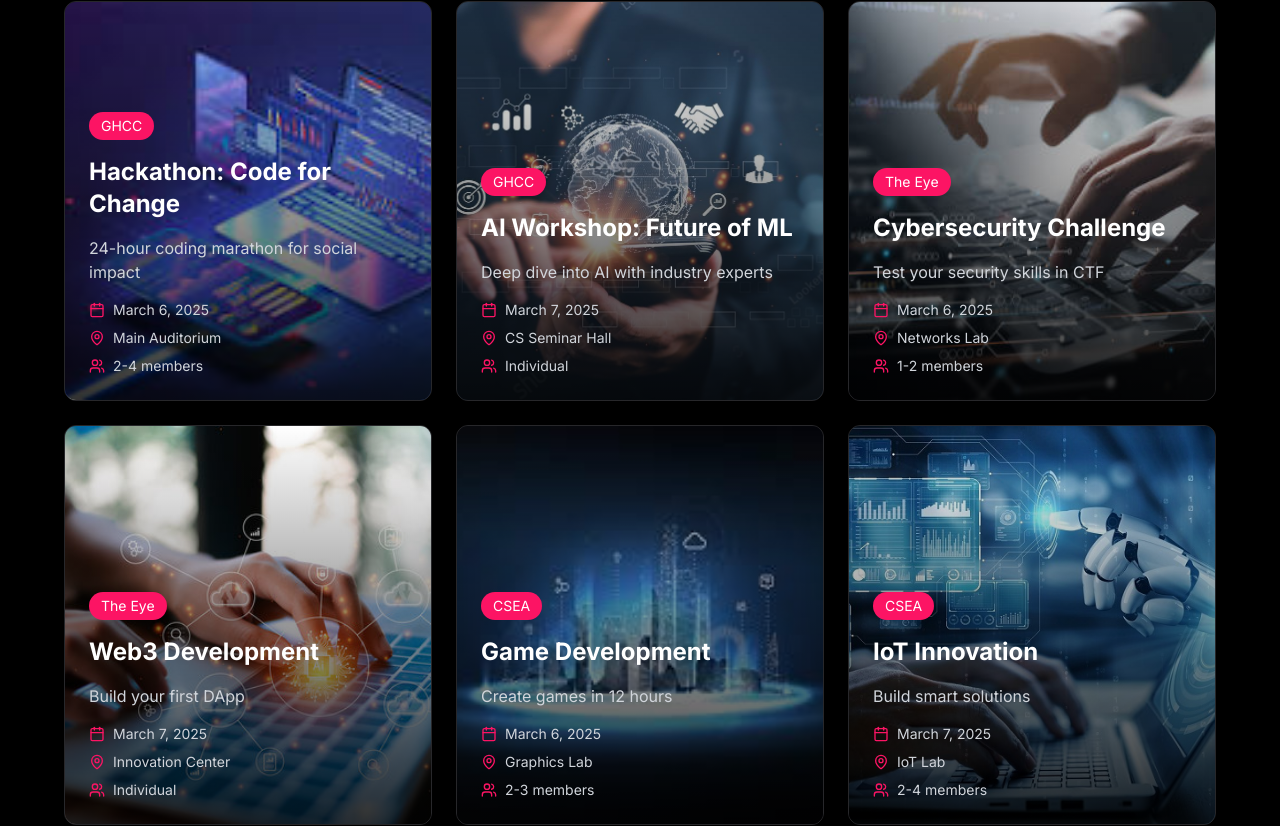
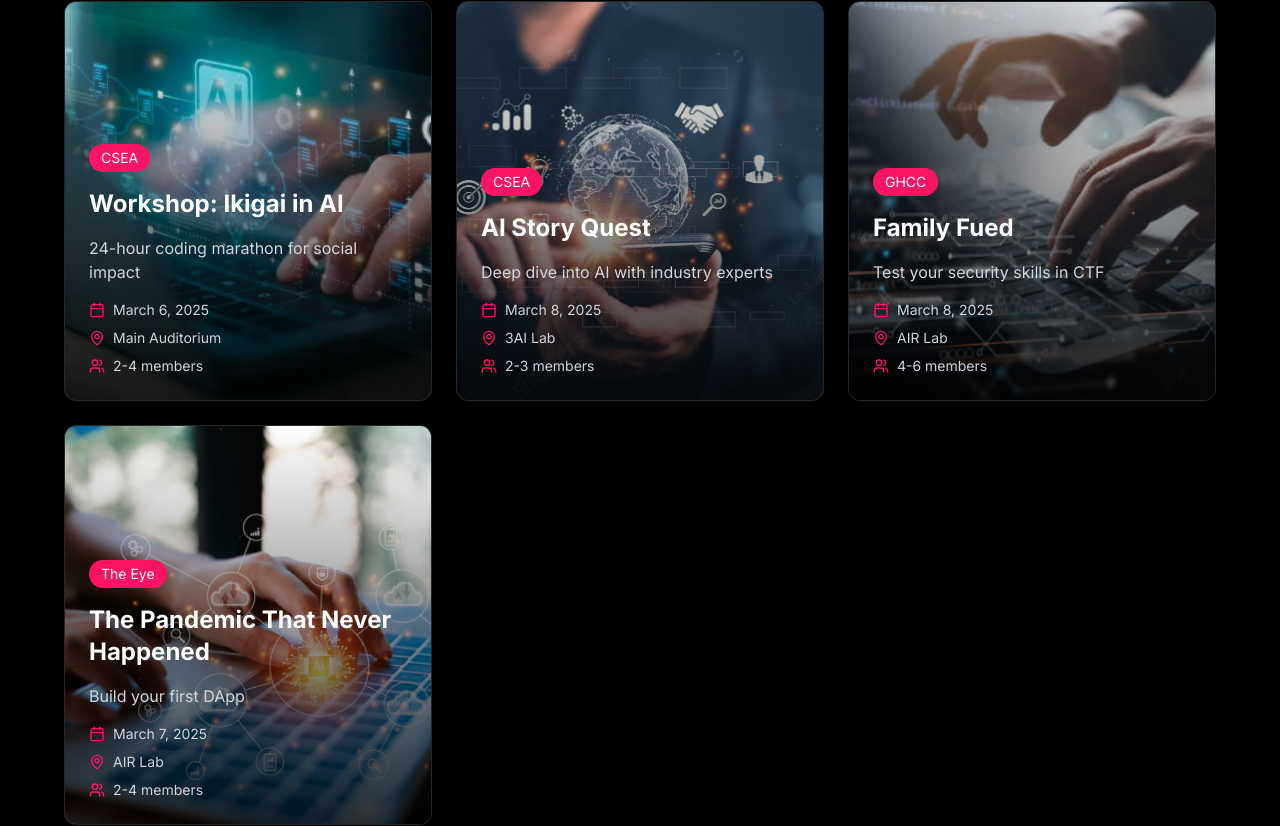
Before and after one commit to keerti144/infinitum-frontend, a Next.js app: page / in a window 1280 px wide. Shown: the part 1059-1885 px from the top of the page. Built offline with nearby package versions, Linux system fonts and the light colour scheme.

Commit message:
Event desc

```diff
--- a/src/app/components/portfolio.tsx
+++ b/src/app/components/portfolio.tsx
@@ -17,8 +17,8 @@ export default function Portfolio() {
     () => [
       {
         id: 1,
-        title: "Hackathon: Code for Change",
-        category: "GHCC",
+        title: "Workshop: Ikigai in AI",
+        category: "CSEA",
         image: "/e1.jpg",
         date: "March 6, 2025",
         location: "Main Auditorium",
@@ -27,54 +27,35 @@ export default function Portfolio() {
       },
       {
         id: 2,
-        title: "AI Workshop: Future of ML",
-        category: "GHCC",
+        title: "AI Story Quest",
+        category: "CSEA",
         image: "/e2.jpg",
-        date: "March 7, 2025",
-        location: "CS Seminar Hall",
-        teamSize: "Individual",
+        date: "March 8, 2025",
+        location: "3AI Lab",
+        teamSize: "2-3 members",
         shortDescription: "Deep dive into AI with industry experts",
       },
       {
         id: 3,
-        title: "Cybersecurity Challenge",
-        category: "The Eye",
+        title: "Family Fued",
+        category: "GHCC",
         image: "/e3.jpg",
-        date: "March 6, 2025",
-        location: "Networks Lab",
-        teamSize: "1-2 members",
+        date: "March 8, 2025",
+        location: "AIR Lab",
+        teamSize: "4-6 members",
         shortDescription: "Test your security skills in CTF",
       },
       {
         id: 4,
-        title: "Web3 Development",
+        title: "The Pandemic That Never Happened",
         category: "The Eye",
         image: "/e4.jpg",
         date: "March 7, 2025",
-        location: "Innovation Center",
-        teamSize: "Individual",
+        location: "AIR Lab",
+        teamSize: "2-4 members",
         shortDescription: "Build your first DApp",
       },
-      {
-        id: 5,
-        title: "Game Development",
-        category: "CSEA",
-        image: "/e5.jpg",
-        date: "March 6, 2025",
-        location: "Graphics Lab",
-        teamSize: "2-3 members",
-        shortDescription: "Create games in 12 hours",
-      },
-      {
-        id: 6,
-        title: "IoT Innovation",
-        category: "CSEA",
-        image: "/e6.jpg",
-        date: "March 7, 2025",
-        location: "IoT Lab",
-        teamSize: "2-4 members",
-        shortDescription: "Build smart solutions",
-      },
+
     ],
     []
   );
--- a/src/app/event/[id]/page.tsx
+++ b/src/app/event/[id]/page.tsx
@@ -23,74 +23,47 @@ const events = [
   },
   {
     id: "2",
-    title: "AI Workshop: Future of ML",
+    title: "AI Story Quest",
     image: "/e2.jpg",
-    description: "Dive deep into the world of Artificial Intelligence with industry experts. Learn about the latest developments in machine learning, hands-on experience with neural networks, and real-world AI applications.",
-    date: "March 7, 2025",
-    time: "10:00 AM - 4:00 PM",
-    location: "CS Department Seminar Hall",
-    teamSize: "Individual",
-    prizes: ["Certification", "AI Development Kit", "Internship Opportunities"],
+    description: "AI Story Quest is a technical and non-technical event that combines AI tools with storytelling. Participants use AI to generate text and images while adapting to unexpected challenges.\nObjective:\nDevelop skills in prompt engineering and AI-assisted content creation. Improve critical thinking and adaptability by responding to dynamic challenges.Enhance presentation abilities in a competitive setting.",
+    date: "March 8, 2025",
+    time: "1.30 PM - 3.30 PM",
+    location: "3AI Lab",
+    teamSize: "2-3 members",
+    prizes: ["Winner : ₹2000", "Runner : ₹1000"],
     prerequisites: ["Basic Python knowledge", "Laptop", "Mathematics background"],
     registrationDeadline: "March 3, 2025",
     status: "Upcoming"
   },
   {
     id: "3",
-    title: "Cybersecurity Challenge",
+    title: "Family Fued",
     image: "/e3.jpg",
-    description: "Test your security skills in this intensive CTF competition. Face real-world security challenges, crack codes, find vulnerabilities, and learn about the latest in cybersecurity.",
-    date: "March 6, 2025",
-    time: "2:00 PM - 8:00 PM",
-    location: "Networks Lab",
-    teamSize: "1-2 members",
-    prizes: ["₹25,000 First Prize", "Security Certifications", "Mentorship Program"],
-    prerequisites: ["Basic networking knowledge", "Laptop", "Linux basics"],
-    registrationDeadline: "March 2, 2025",
+    description: "This event brings friends together for an engaging and interactive experience, fostering teamwork and strategic thinking. Participants will compete in teams, answering survey-based questions to identify the most popular responses. The game encourages collaboration, quick decision-making, and a spirit of friendly competition. The event aims to create a dynamic and enjoyable environment where participants can test their knowledge, interact meaningfully, and strengthen social bonds through structured gameplay.",
+    date: "March 8, 2025",
+    time: "9.30 AM - 12.00 PM",
+    location: "AIR Lab",
+    teamSize: "4-6 members",
+    prizes: ["Winner : ₹2000","Runner : ₹1000"],
+    prerequisites: ["Basic networking knowledge"],
+    registrationDeadline: "March 8, 2025",
     status: "Upcoming"
   },
   {
     id: "4",
-    title: "Web3 Development Workshop",
+    title: "The Pandamic That Never Happened",
     image: "/e4.jpg",
-    description: "Explore the decentralized web with our comprehensive Web3 workshop. Learn about blockchain, smart contracts, and build your first DApp with hands-on guidance.",
+    description: "'The Pandemic That Never Happened' is an immersive cybersecurity and digital forensics event where participants must navigate through a fabricated global crisis, analyze digital evidence, and uncover the truth behind the misinformation campaign. The event will simulate a high-stakes investigative scenario in which teams will utilize forensic techniques, threat analysis, and cybersecurity skills to solve the mystery.",
     date: "March 7, 2025",
-    time: "9:00 AM - 5:00 PM",
-    location: "Innovation Center",
-    teamSize: "Individual",
-    prizes: ["NFT Certificate", "Development Tools License", "Project Funding Opportunity"],
+    time: "9:30 AM - 12:00 PM",
+    location: "AIR Lab",
+    teamSize: "2-4 members",
+    prizes: ["Winner : ₹2000", "Runner : ₹1000"],
     prerequisites: ["JavaScript knowledge", "Laptop", "MetaMask wallet"],
     registrationDeadline: "March 4, 2025",
     status: "Upcoming"
   },
-  {
-    id: "5",
-    title: "Game Development Challenge",
-    image: "/e5.jpg",
-    description: "Create an innovative game in 12 hours! Use your creativity and coding skills to develop engaging games. Perfect for both beginners and experienced developers.",
-    date: "March 6, 2025",
-    time: "10:00 AM - 10:00 PM",
-    location: "Graphics Lab",
-    teamSize: "2-3 members",
-    prizes: ["₹30,000 First Prize", "Gaming Hardware", "Publisher Meetings"],
-    prerequisites: ["Unity/Unreal basics", "Laptop", "Creative mindset"],
-    registrationDeadline: "March 1, 2025",
-    status: "Upcoming"
-  },
-  {
-    id: "6",
-    title: "IoT Innovation Contest",
-    image: "/e6.jpg",
-    description: "Build the next big IoT solution! Work with the latest sensors and devices to create innovative solutions for smart homes, cities, or industries.",
-    date: "March 7, 2025",
-    time: "8:00 AM - 8:00 PM",
-    location: "IoT Lab",
-    teamSize: "2-4 members",
-    prizes: ["₹40,000 First Prize", "IoT Development Kits", "Industry Internships"],
-    prerequisites: ["Basic electronics", "Arduino/RPi experience", "Laptop"],
-    registrationDeadline: "March 3, 2025",
-    status: "Upcoming"
-  },
+
 ];
 
 export default function EventPage() {
```
Also changed, not shown: public/e1.jpg.
